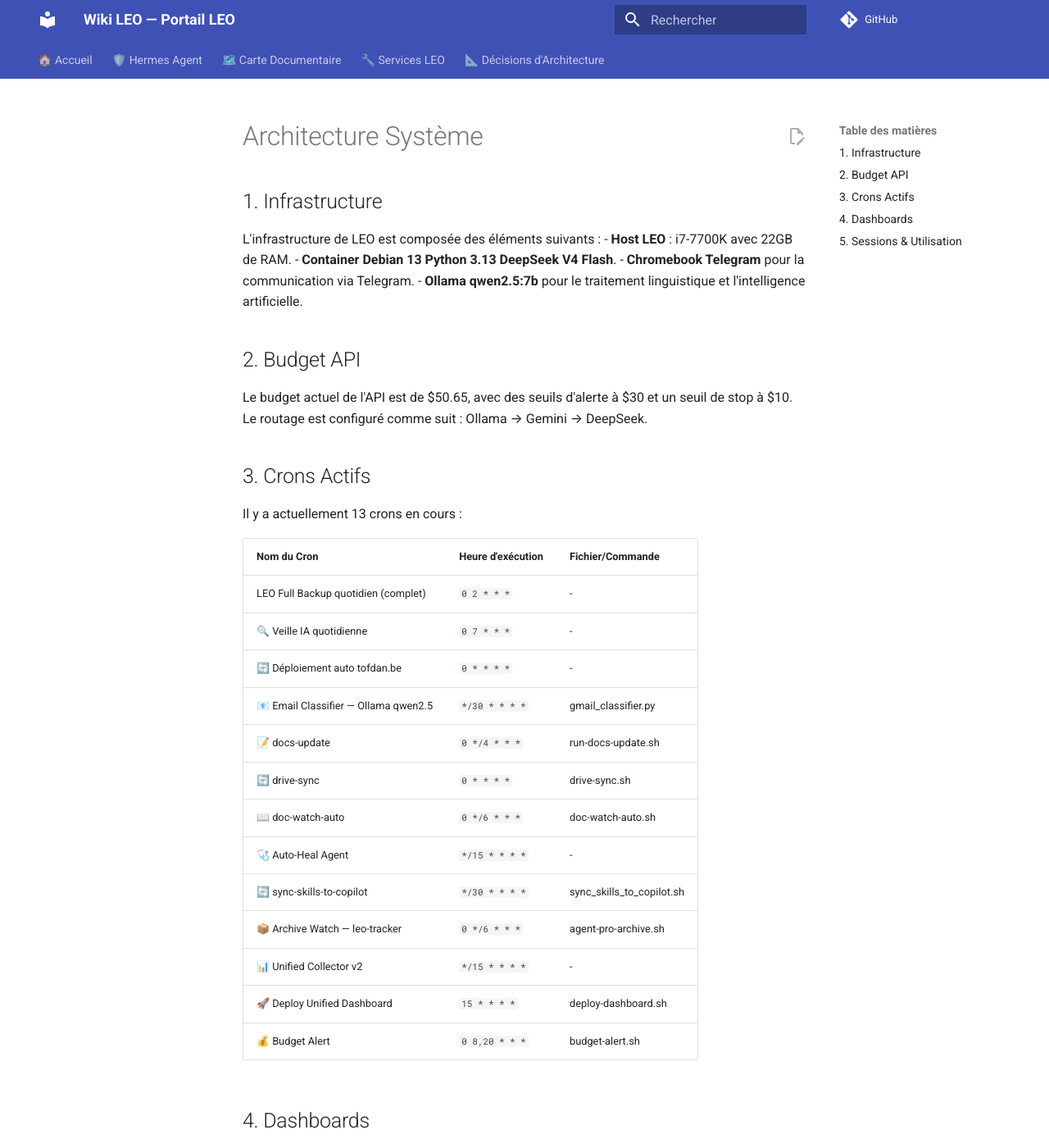
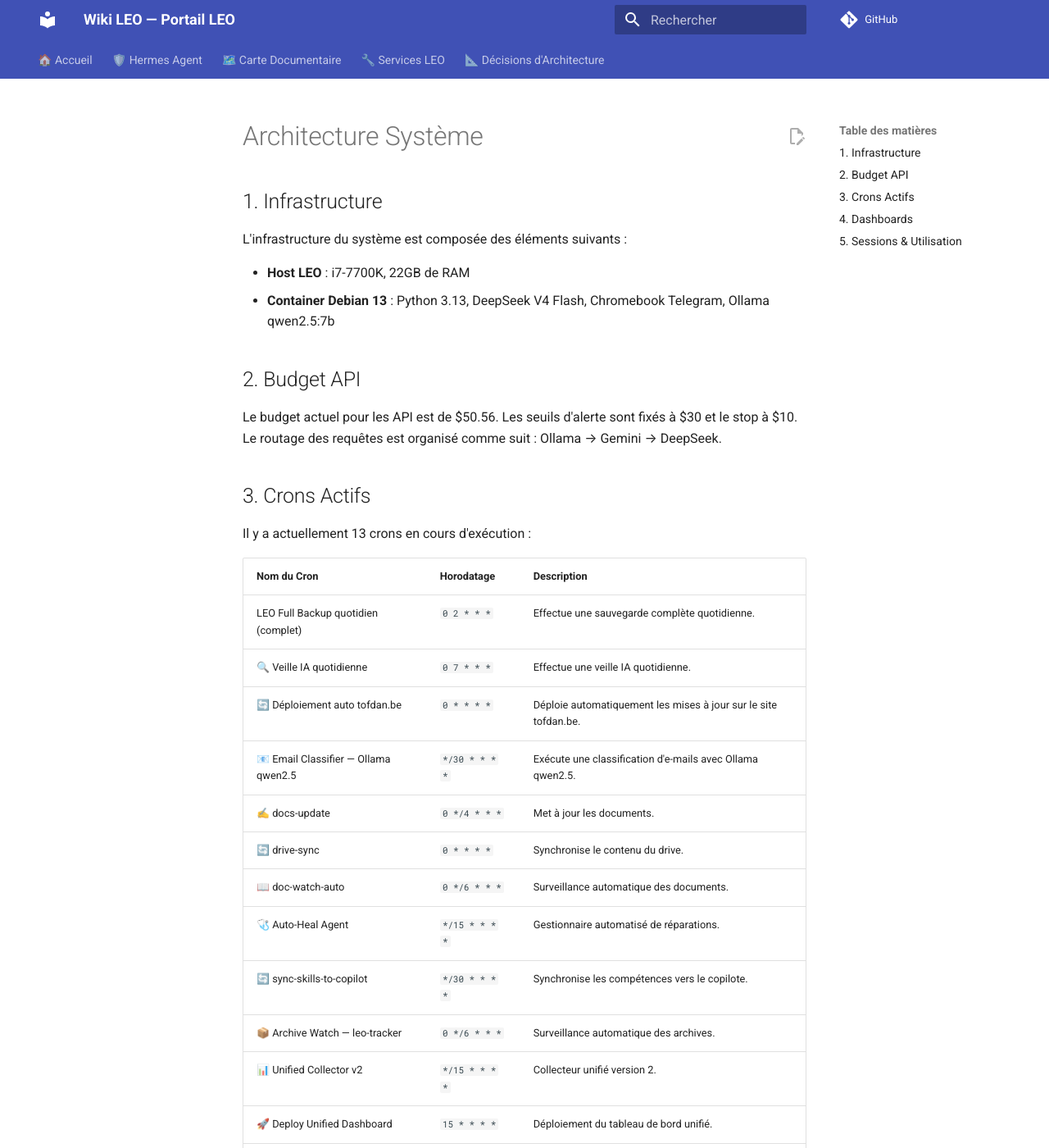
Before and after one commit to christophedanhier-hash/hermes-wiki, an MkDocs documentation site: the page built from docs/hermes/architecture.md, in a window 1280 px wide and 1400 px high. Shown: the whole window at 82% size. Built offline with MkDocs 1.6.1 and Material for MkDocs 9.7.7, drawn with Linux system fonts in a browser that asks for light colours; comment, search, counter and statistics services are not loaded; some of the changed text lies outside the part shown.

Commit message:
docs: mise à jour hebdomadaire du 04/07/2026

```diff
--- a/docs/hermes/architecture.md
+++ b/docs/hermes/architecture.md
@@ -1,43 +1,43 @@
 # Architecture Système
 
 ## 1. Infrastructure
-L'infrastructure de LEO est composée des éléments suivants :
-- **Host LEO** : i7-7700K avec 22GB de RAM.
-- **Container Debian 13 Python 3.13 DeepSeek V4 Flash**.
-- **Chromebook Telegram** pour la communication via Telegram.
-- **Ollama qwen2.5:7b** pour le traitement linguistique et l'intelligence artificielle.
+L'infrastructure du système est composée des éléments suivants :
+
+- **Host LEO** : i7-7700K, 22GB de RAM
+- **Container Debian 13** : Python 3.13, DeepSeek V4 Flash, Chromebook Telegram, Ollama qwen2.5:7b
 
 ## 2. Budget API
-Le budget actuel de l'API est de $50.65, avec des seuils d'alerte à $30 et un seuil de stop à $10. Le routage est configuré comme suit : Ollama → Gemini → DeepSeek.
+Le budget actuel pour les API est de $50.56. Les seuils d'alerte sont fixés à $30 et le stop à $10. Le routage des requêtes est organisé comme suit : Ollama → Gemini → DeepSeek.
 
 ## 3. Crons Actifs
-Il y a actuellement 13 crons en cours :
+Il y a actuellement 13 crons en cours d'exécution :
 
-| **Nom du Cron** | **Heure d'exécution** | **Fichier/Commande** |
-| --- | --- | --- |
-| LEO Full Backup quotidien (complet) | `0 2 * * *` | - |
-| 🔍 Veille IA quotidienne | `0 7 * * *` | - |
-| 🔄 Déploiement auto tofdan.be | `0 * * * *` | - |
-| 📧 Email Classifier — Ollama qwen2.5 | `*/30 * * * *` | gmail_classifier.py |
-| 📝 docs-update | `0 */4 * * *` | run-docs-update.sh |
-| 🔄 drive-sync | `0 * * * *` | drive-sync.sh |
-| 📖 doc-watch-auto | `0 */6 * * *` | doc-watch-auto.sh |
-| 🩺 Auto-Heal Agent | `*/15 * * * *` | - |
-| 🔄 sync-skills-to-copilot | `*/30 * * * *` | sync_skills_to_copilot.sh |
-| 📦 Archive Watch — leo-tracker | `0 */6 * * *` | agent-pro-archive.sh |
-| 📊 Unified Collector v2 | `*/15 * * * *` | - |
-| 🚀 Deploy Unified Dashboard | `15 * * * *` | deploy-dashboard.sh |
-| 💰 Budget Alert | `0 8,20 * * *` | budget-alert.sh |
+| **Nom du Cron** | **Horodatage** | **Description** |
+|-----------------|---------------|----------------|
+| LEO Full Backup quotidien (complet) | `0 2 * * *` | Effectue une sauvegarde complète quotidienne. |
+| 🔍 Veille IA quotidienne | `0 7 * * *` | Effectue une veille IA quotidienne. |
+| 🔄 Déploiement auto tofdan.be | `0 * * * *` | Déploie automatiquement les mises à jour sur le site tofdan.be. |
+| 📧 Email Classifier — Ollama qwen2.5 | `*/30 * * * *` | Exécute une classification d'e-mails avec Ollama qwen2.5. |
+| ✍️ docs-update | `0 */4 * * *` | Met à jour les documents. |
+| 🔄 drive-sync | `0 * * * *` | Synchronise le contenu du drive. |
+| 📖 doc-watch-auto | `0 */6 * * *` | Surveillance automatique des documents. |
+| 🩺 Auto-Heal Agent | `*/15 * * * *` | Gestionnaire automatisé de réparations. |
+| 🔄 sync-skills-to-copilot | `*/30 * * * *` | Synchronise les compétences vers le copilote. |
+| 📦 Archive Watch — leo-tracker | `0 */6 * * *` | Surveillance automatique des archives. |
+| 📊 Unified Collector v2 | `*/15 * * * *` | Collecteur unifié version 2. |
+| 🚀 Deploy Unified Dashboard | `15 * * * *` | Déploiement du tableau de bord unifié. |
+| 💰 Budget Alert | `0 8,20 * * *` | Alertes budgétaires. |
 
 ## 4. Dashboards
-Les dashboards suivants sont actuellement disponibles :
-- crons
-- github
-- machines
-- wiki
+Les dashboards suivants sont disponibles :
+
+- **crons** : Suivi des tâches planifiées.
+- **github** : Surveillance des activités sur GitHub.
+- **machines** : État des machines et performances.
+- **wiki** : Documentation et informations générales.
 
 ## 5. Sessions & Utilisation
-- **Total sessions** : 665
-- **Total messages** : 14719
-- **Telegram** : 10 sessions
-- **Database size** : 103.6 MB
+- **Total sessions** : 702
+- **Total messages** : 15014
+- **Telegram sessions** : 10
+- **Taille de la base de données** : 106.4 MB
```
Also changed, not shown: docs/hermes/changelog.md (+7 -10 lines).
